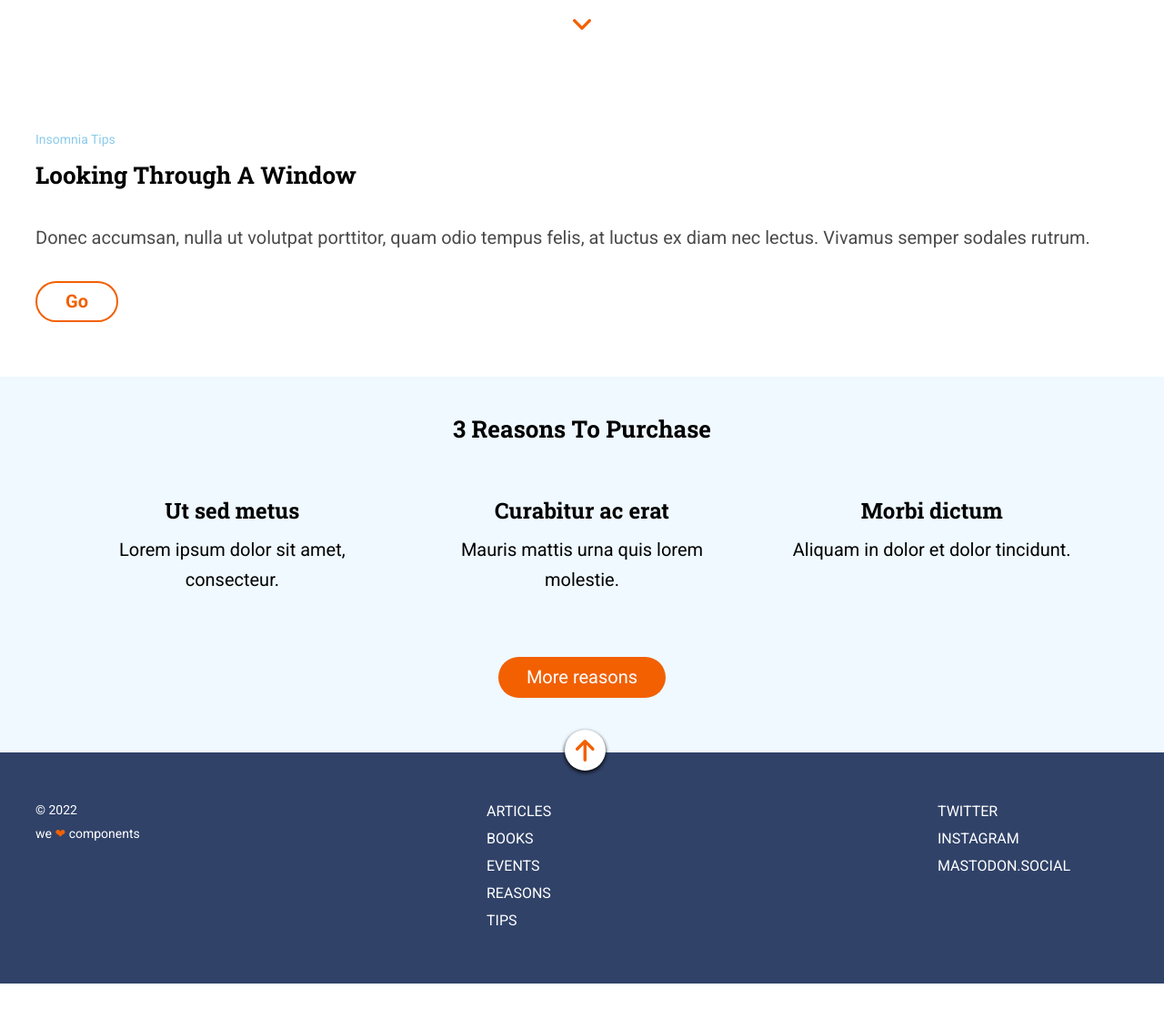
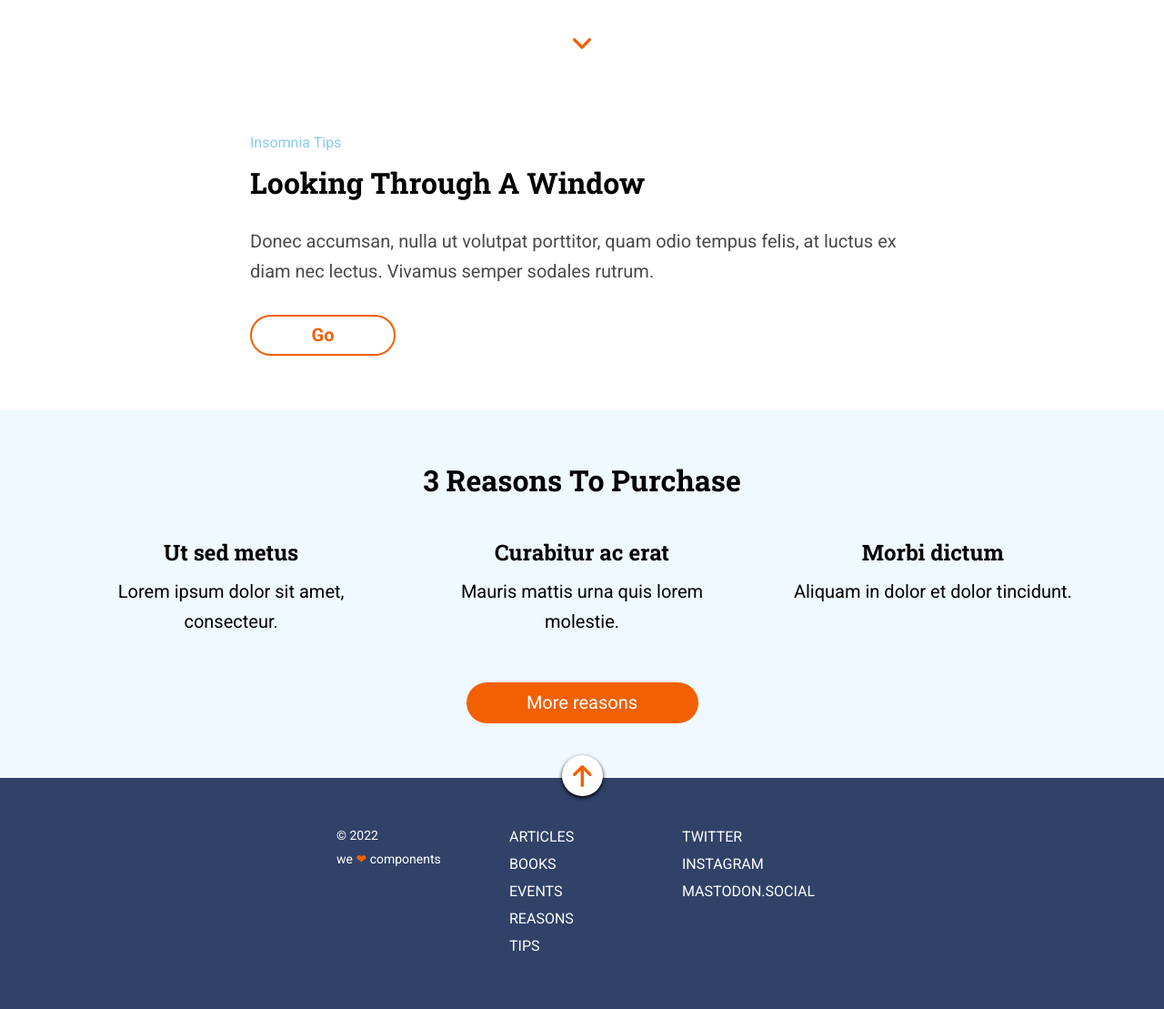
Before and after one commit to Adalab/modulo-1-evaluacion-final-aidanarr, a website built with Vite: page src/index.html in a window 1280 px wide. Shown: the part 716-1825 px from the top of the page at 91% size. Before the commit the page ends 1797 px from the top, so only its background shows below. Built offline with nearby package versions, Linux system fonts and the light colour scheme; files whose address does not match are found by name.

Commit message:
add desktop

```diff
--- a/src/scss/layout/_footer.scss
+++ b/src/scss/layout/_footer.scss
@@ -15,6 +15,13 @@
         align-items: flex-start;
     }
 
+    @media (width > 1279px) {
+        justify-content: center;
+        gap: 30px;
+        padding-left: 0;
+        padding-right: 0;
+    }
+
     a {
         color: white;
         text-transform: uppercase;
@@ -27,6 +34,9 @@
             text-align: left;
             width: 210px;
             padding-top: 50px;
+        }
+        @media (width > 1279px) {
+            width: 160px;
         }
     }
 
@@ -56,6 +66,10 @@
             left: calc(50vw - 19.5px);
         }
 
+        @media (width > 1279px) {;
+            left: calc(50vw - 22.5px);
+        }
+
         img {
             padding-top: 25%;
         }
--- a/src/scss/layout/_header.scss
+++ b/src/scss/layout/_header.scss
@@ -7,6 +7,7 @@
     background-image: url("../images/Copia de cover.jpg");
     background-repeat: no-repeat;
     background-position: left;
+    background-size: cover;
     display: flex;
     flex-direction: column;
     align-items: center;
@@ -15,6 +16,11 @@
 
     @media (width > 767px) {
         padding-bottom: 96px;
+    }
+
+    @media (width > 1279px) {
+        padding-bottom: 100px;
+        gap: 5px;
     }
 
     h1 {
@@ -27,6 +33,11 @@
         @media (width > 767px) {
             font-size: 80px;
             line-height: 1.33;
+        }
+
+        @media (width > 1279px) {
+            font-size: 100px;
+            width: 60%;
         }
     }
 
@@ -64,6 +75,11 @@
             transform: translateY(60px);
         }
 
+        @media (width > 1279px) {
+            width: 45px;
+            transform: translateY(85px);
+        }
+
         img {
             transform: translateY(2px);
         }
@@ -71,12 +87,14 @@
 
     &__subtitle {
         font-weight: 300;
+
         @media (width > 767px) {
             line-height: 1.17;
             font-size: 24px;
             text-align: center;
             width: 40%;
         }
+
     }
 
 }
--- a/src/scss/layout/_reasons.scss
+++ b/src/scss/layout/_reasons.scss
@@ -4,6 +4,10 @@
     font-size: 18px;
     @media (width > 767px) {
         font-size: 20px;
+    }
+    @media (width > 1279px) {
+        padding-left: 81.2px;
+        padding-right: 81.2px;
     }
 
     h2 {
@@ -15,6 +19,12 @@
         @media (width > 767px) {
             font-size: 26px;
             margin-bottom: 57px;
+        }
+
+        @media (width > 1279px) {
+            font-size: 32px;
+            margin-top: 46px;
+            margin-bottom: 43px;
         }
     }
 
@@ -38,6 +48,11 @@
             grid-template-columns: 1fr 1fr 1fr;
             padding-bottom: 67px;
         }
+        @media (width > 1279px) {
+            gap: 40px;
+            padding: 0px;
+            padding-bottom: 49px;
+        }
     }
 
     &__button {
@@ -51,6 +66,13 @@
         margin: auto;
         margin-bottom: 45px;
 
+        @media (width > 767px) {
+            width: 210px;
+        }
+        @media (width > 1279px) {
+            width: 255px;
+        }
+
         a {
             color: white;
             font-size: 20px;
--- a/src/scss/layout/_tips.scss
+++ b/src/scss/layout/_tips.scss
@@ -15,12 +15,22 @@
         padding-bottom: 60px;
     }
 
+    @media (width > 1279px) {
+        padding-top: 40.1px;
+        padding-left: 275px;
+        padding-right: 275px;
+    }
+
     &__subtitle {
         font-size: 14px;
         color: $light-blue;
 
         @media (width > 767px) {
             margin-bottom: 6px;
+        }
+
+        @media (width > 1279px) {
+            font-size: 16px;
         }
     }
 
@@ -33,6 +43,11 @@
         @media (width > 767px) {
             font-size: 26px;
             margin-bottom: 27px;
+        }
+
+        @media (width > 1279px) {
+            font-size: 32px;
+            margin-bottom: 18px;
         }
     }
 
@@ -67,6 +82,10 @@
         @media (width > 767px) {
             width: 91px;
         }
+
+        @media (width > 1279px) {
+            width: 160px;
+        }
     }
 
 }
```
